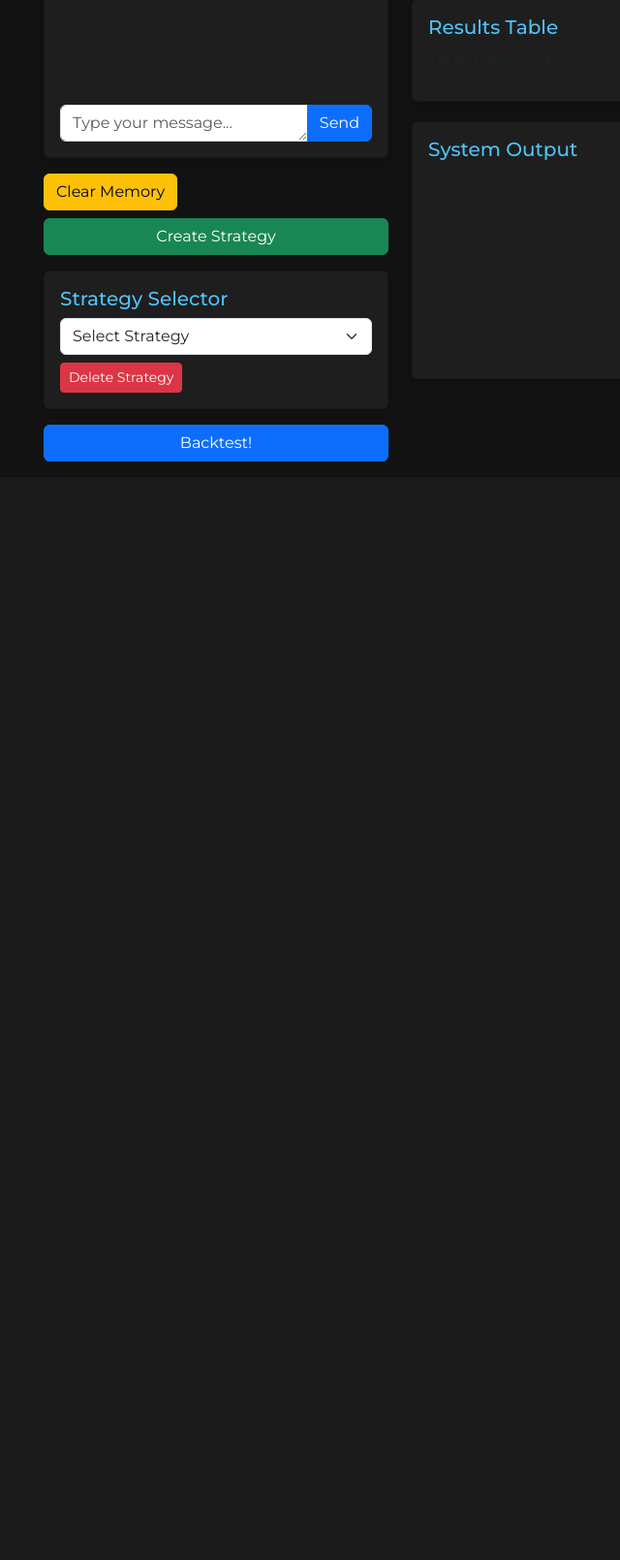
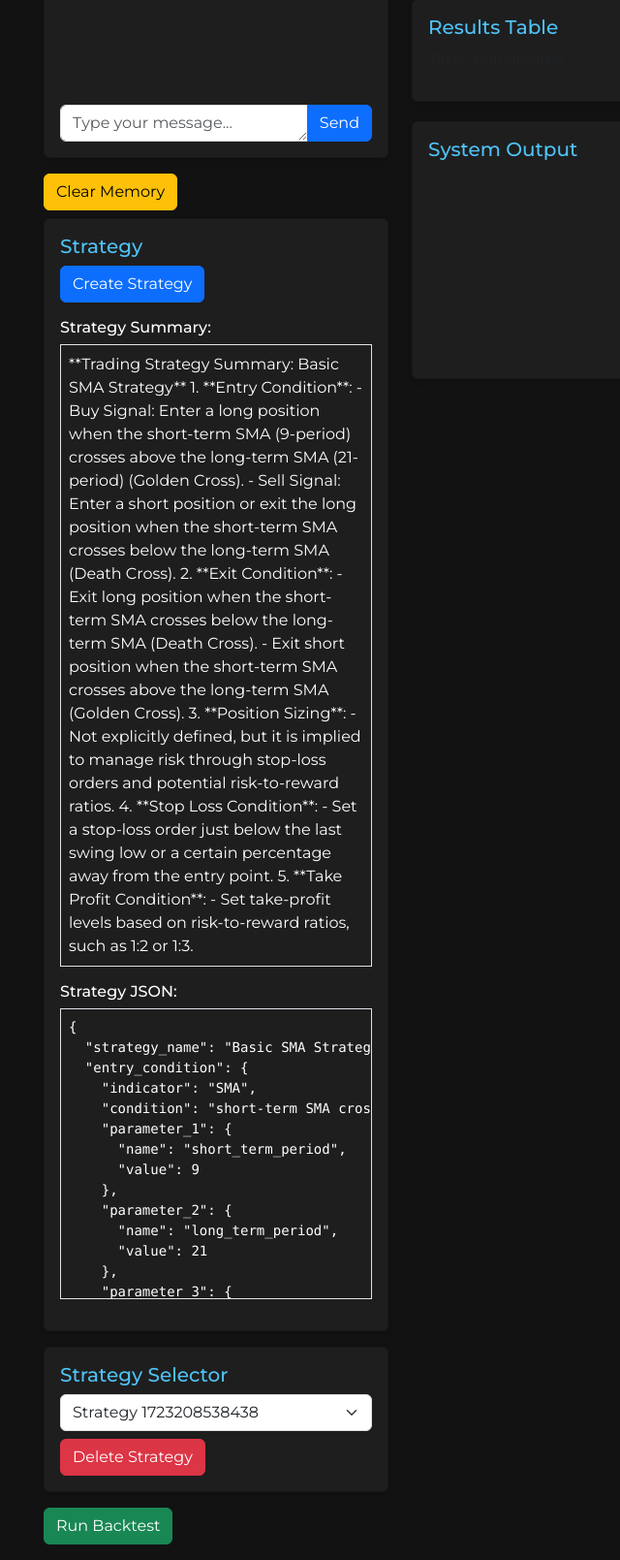
Before and after one commit to cetyz/crypto_trading_app, a Flask app: page /backtesting in a window 1280 px wide. Shown: the part 519-2128 px from the top of the page at 97% size, without its empty margins (37-677 px from the left). Before the commit the page ends 995 px from the top, so only its background shows below. Run offline with Flask 3, Linux system fonts and the light colour scheme.

Commit message:
implemented strategy summarization and json output

```diff
--- a/app.py
+++ b/app.py
@@ -1,5 +1,6 @@
 from typing import Dict, List
 import os
+import json
 from flask import Flask, render_template, request, jsonify, Response, stream_with_context, session
 from dotenv import load_dotenv
 from openai import OpenAI
@@ -10,6 +11,9 @@ load_dotenv()
 
 app = Flask(__name__)
 app.secret_key = os.getenv("FLASK_SECRET_KEY")
+
+STRATEGIES_DIR = 'user_strategies'
+os.makedirs(STRATEGIES_DIR, exist_ok=True)
 
 GPT_MODEL = 'gpt-4o-mini'
 STREAM = True
@@ -109,6 +113,289 @@ def get_agent():
         agent = Agent.from_dict(session['agent_data'])
     return agent
 
+def summarize_strategy(chat_history):
+    response = client.chat.completions.create(
+        model=GPT_MODEL,
+        messages=[
+            {"role": "system", "content": "You are a Strategy Summarizer Agent. Your task is to analyze the chat history and extract a clear, concise summary of the trading strategy discussed. Your summary should include the following: 1. Entry Condition 2. Exit Condition 3. Position Sizing 4. Stop Loss Condition 5. Take Profit Condition \n\n"},
+            {"role": "user", "content": f"Summarize the trading strategy from this chat history:\n\n{chat_history}"}
+        ]
+    )
+    return response.choices[0].message.content
+
+def generate_strategy_json(strategy_summary):
+    response = client.chat.completions.create(
+        model=GPT_MODEL,
+        messages=[
+            {"role": "system", "content": """You are an expert in creating trading strategies. Your task is to convert the provided strategy summary into a structured JSON representation.
+             Example strategy summary:
+             Strategy Name: Simple Moving Average Crossover Strategy
+             Strategy Summary: Using a fast period of 10, and slow period of 50, entry condition is when the fast SMA crosses over the slow SMA. Exit condition is when fast SMA crosses below the slow SMA. Use a fixed position size of 100. Stop loss will be 2 percent below entry price. Take profit will be 5 percent above entry price.
+
+             Example output (not perfect formatting, just to convey the example):
+             strategy_name: Simple Moving Average Crossover Strategy
+
+             entry_condition: {
+             indicator: SMA,
+             parameter_1: {
+             name: fast_period,
+             value: 10
+             },
+             parameter_2: {
+             name: slow_period,
+             value: 50
+             },
+             parameter_3: {
+             name: N/A,
+             value: 0
+             },
+             condition: fast SMA crosses above slow SMA
+             }
+
+             exit_condition: {
+             indicator: SMA,
+             parameter_1: {
+             name: fast_period,
+             value: 10
+             },
+             parameter_2: {
+             name: slow_period,
+             value: 50
+             },
+             parameter_3: {
+             name: N/A,
+             value: 0
+             },
+             condition: fast SMA crosses below slow SMA
+             }
+
+             position_size: {
+             type: fixed,
+             value: 100
+             }
+
+             stop_loss: {
+             parameter_1: {
+             name: percentage of entry price,
+             value: 2
+             },
+             parameter_2: {
+             name: N/A
+             value: 0
+             },
+             parameter_3: {
+             name: N/A,
+             value: 0
+             },
+             condition: price falls below entry price
+             }
+
+             take_profit: {
+             parameter_1: {
+             name: percentage of entry price,
+             value: 5
+             },
+             parameter_2: {
+             name: N/A
+             value: 0
+             },
+             parameter_3: {
+             name: N/A,
+             value: 0
+             },
+             condition: price goes above entry price
+             }
+
+             """},
+            {"role": "user", "content": f"Create a JSON representation of this strategy:\n\n{strategy_summary}"}
+        ],
+        response_format={
+            "type": "json_schema",
+            "json_schema": {
+                "name": "strategy_to_json",
+                "strict": True,
+                "schema": {
+                    "type": "object",
+                    "properties": {
+                        "strategy_name": {
+                            "type": "string"
+                        },
+                        "entry_condition": {
+                            "type": "object",
+                            "properties": {
+                                "indicator": {"type": "string"},
+                                "condition": {"type": "string"},
+                                "parameter_1": {
+                                    "type": "object",
+                                    "properties": {
+                                        "name": {"type": "string"},
+                                        "value": {"type": "integer"},
+                                    },
+                                    "required": ["name", "value"],
+                                    "additionalProperties": False
+                                },
+                                "parameter_2": {
+                                    "type": "object",
+                                    "properties": {
+                                        "name": {"type": "string"},
+                                        "value": {"type": "integer"},
+                                    },
+                                    "required": ["name", "value"],
+                                    "additionalProperties": False
+                                },
+                                "parameter_3": {
+                                    "type": "object",
+                                    "properties": {
+                                        "name": {"type": "string"},
+                                        "value": {"type": "integer"},
+                                    },
+                                    "required": ["name", "value"],
+                                    "additionalProperties": False
+                                },
+                            },
+                            "required": ["indicator", "condition", "parameter_1", "parameter_2", "parameter_3"],
+                            "additionalProperties": False
+                        },
+                        "exit_condition": {
+                            "type": "object",
+                            "properties": {
+                                "indicator": {"type": "string"},
+                                "condition": {"type": "string"},
+                                "parameter_1": {
+                                    "type": "object",
+                                    "properties": {
+                                        "name": {"type": "string"},
+                                        "value": {"type": "integer"},
+                                    },
+                                    "required": ["name", "value"],
+                                    "additionalProperties": False
+                                },
+                                "parameter_2": {
+                                    "type": "object",
+                                    "properties": {
+                                        "name": {"type": "string"},
+                                        "value": {"type": "integer"},
+                                    },
+                                    "required": ["name", "value"],
+                                    "additionalProperties": False
+                                },
+                                "parameter_3": {
+                                    "type": "object",
+                                    "properties": {
+                                        "name": {"type": "string"},
+                                        "value": {"type": "integer"},
+                                    },
+                                    "required": ["name", "value"],
+                                    "additionalProperties": False
+                                },
+                            },
+                            "required": ["indicator", "condition", "parameter_1", "parameter_2", "parameter_3"],
+                            "additionalProperties": False
+                        },
+                        "position_size": {
+                            "type": "object",
+                            "properties": {
+                                "type": {"type": "string"},
+                                "value": {"type": "integer"},
+                            },
+                            "required": ["type", "value"],
+                            "additionalProperties": False
+                        },
+                        "stop_loss": {
+                            "type": "object",
+                            "properties": {
+                                "condition": {"type": "string"},
+                                "parameter_1": {
+                                    "type": "object",
+                                    "properties": {
+                                        "name": {"type": "string"},
+                                        "value": {"type": "integer"},
+                                    },
+                                    "required": ["name", "value"],
+                                    "additionalProperties": False
+                                },
+                                "parameter_2": {
+                                    "type": "object",
+                                    "properties": {
+                                        "name": {"type": "string"},
+                                        "value": {"type": "integer"},
+                                    },
+                                    "required": ["name", "value"],
+                                    "additionalProperties": False
+                                },
+                                "parameter_3": {
+                                    "type": "object",
+                                    "properties": {
+                                        "name": {"type": "string"},
+                                        "value": {"type": "integer"},
+                                    },
+                                    "required": ["name", "value"],
+                                    "additionalProperties": False
+                                },
+                            },
+                            "required": ["condition", "parameter_1", "parameter_2", "parameter_3"],
+                            "additionalProperties": False
+                        },
+                        "take_profit": {
+                            "type": "object",
+                            "properties": {
+                                "condition": {"type": "string"},
+                                "parameter_1": {
+                                    "type": "object",
+                                    "properties": {
+                                        "name": {"type": "string"},
+                                        "value": {"type": "integer"},
+                                    },
+                                    "required": ["name", "value"],
+                                    "additionalProperties": False
+                                },
+                                "parameter_2": {
+                                    "type": "object",
+                                    "properties": {
+                                        "name": {"type": "string"},
+                                        "value": {"type": "integer"},
+                                    },
+                                    "required": ["name", "value"],
+                                    "additionalProperties": False
+                                },
+                                "parameter_3": {
+                                    "type": "object",
+                                    "properties": {
+                                        "name": {"type": "string"},
+                                        "value": {"type": "integer"},
+                                    },
+                                    "required": ["name", "value"],
+                                    "additionalProperties": False
+                                },
+                            },
+                            "required": ["condition", "parameter_1", "parameter_2", "parameter_3"],
+                            "additionalProperties": False
+                        },
+                    },
+                    "required": ["strategy_name", "entry_condition", "exit_condition", "position_size", "stop_loss", "take_profit"],
+                    "additionalProperties": False
+                }
+            }
+        }
+    )
+    return response.choices[0].message.content
+
+def get_user_strategies_file():
+    user_id = session.get('user_id', 'default_user')  # You should implement proper user authentication
+    return os.path.join(STRATEGIES_DIR, f"{user_id}_strategies.json")
+
+def load_user_strategies():
+    file_path = get_user_strategies_file()
+    if os.path.exists(file_path):
+        with open(file_path, 'r') as f:
+            return json.load(f)
+    return []
+
+def save_user_strategies(strategies):
+    file_path = get_user_strategies_file()
+    with open(file_path, 'w') as f:
+        json.dump(strategies, f, indent=2)
+
 
 @app.route('/')
 def index():
@@ -159,5 +446,50 @@ def set_backtest_params():
 
     return jsonify({"status": "success", "message": "Backtest parameters set successfully"})
 
+@app.route('/generate_strategy', methods=['POST'])
+def generate_strategy():
+    chat_history = request.json.get('chat_history')
+
+    # Step 3: Summarize the strategy
+    strategy_summary = summarize_strategy(chat_history)
+
+    # Step 4: Generate JSON from the summary
+    strategy_json = generate_strategy_json(strategy_summary)
+
+    # Store the summary for front-end use
+    session['current_strategy_summary'] = strategy_summary
+
+    return jsonify({
+        "strategy_summary": strategy_summary,
+        "strategy_json": strategy_json
+    })
+
+@app.route('/get_current_strategy', methods=['GET'])
+def get_current_strategy():
+    return jsonify({
+        "strategy_summary": session.get('current_strategy_summary', "No strategy currently selected.")
+    })
+
+@app.route('/save_strategy', methods=['POST'])
+def save_strategy():
+    new_strategy = request.json
+    strategies = load_user_strategies()
+    strategies.append(new_strategy)
+    save_user_strategies(strategies)
+    return jsonify({"message": "Strategy saved successfully", "strategies": strategies})
+
+@app.route('/get_strategies', methods=['GET'])
+def get_strategies():
+    strategies = load_user_strategies()
+    return jsonify(strategies)
+
+@app.route('/delete_strategy', methods=['POST'])
+def delete_strategy():
+    strategy_name = request.json.get('name')
+    strategies = load_user_strategies()
+    strategies = [s for s in strategies if s['name'] != strategy_name]
+    save_user_strategies(strategies)
+    return jsonify({"message": "Strategy deleted successfully", "strategies": strategies})
+
 if __name__ == '__main__':
     app.run(debug=True)
--- a/static/js/main.js
+++ b/static/js/main.js
@@ -6,6 +6,13 @@ document.addEventListener('DOMContentLoaded', function() {
     const clearMemoryButton = document.getElementById('clear-memory');
     const instrumentSelect = document.getElementById('instrument-select');
     const timeframeSelect = document.getElementById('timeframe-select');
+    const createStrategyButton = document.getElementById('create-strategy-button');
+    const strategyDisplay = document.getElementById('strategy-display');
+    const jsonDisplay = document.getElementById('json-display');
+    const strategySelector = document.getElementById('strategy-selector');
+    const deleteStrategyButton = document.getElementById('delete-strategy-button');
+
+    let strategies = [];
 
     function updateBacktestingParameters() {
         const instrument = instrumentSelect.value;
@@ -148,6 +155,104 @@ document.addEventListener('DOMContentLoaded', function() {
         });
     });
 
+    createStrategyButton.addEventListener('click', function() {
+        const chatHistory = Array.from(chatMessages.children).map(msg => msg.textContent).join('\n');
+
+        fetch('/generate_strategy', {
+            method: 'POST',
+            headers: { 'Content-Type': 'application/json' },
+            body: JSON.stringify({chat_history: chatHistory}),
+        })
+        .then(response => response.json())
+        .then(data => {
+            const newStrategy = {
+                name: `Strategy ${Date.now()}`,  // Use timestamp for unique names
+                summary: data.strategy_summary,
+                json: data.strategy_json
+            };
+
+            fetch('/save_strategy', {
+                method: 'POST',
+                headers: { 'Content-Type': 'application/json' },
+                body: JSON.stringify(newStrategy),
+            })
+            .then(response => response.json())
+            .then(result => {
+                updateStrategySelector(result.strategies);
+                strategySelector.value = newStrategy.name;
+                displayStrategy(newStrategy);
+            })
+            .catch(error => console.error('Error saving strategy:', error));
+        })
+        .catch(error => console.error('Error generating strategy:', error));
+    });
+
+    function loadStrategies() {
+        fetch('/get_strategies')
+            .then(response => response.json())
+            .then(strategies => {
+                updateStrategySelector(strategies);
+                if (strategies.length > 0) {
+                    strategySelector.value = strategies[0].name;
+                    displayStrategy(strategies[0]);
+                }
+            })
+            .catch(error => console.error('Error loading strategies:', error));
+    }
+
+    function updateStrategySelector(strategies) {
+        strategySelector.innerHTML = '';
+        strategies.forEach(strategy => {
+            const option = document.createElement('option');
+            option.value = strategy.name;
+            option.textContent = strategy.name;
+            strategySelector.appendChild(option);
+        });
+    }
+
+    function displayStrategy(strategy) {
+        strategyDisplay.textContent = strategy.summary;
+        jsonDisplay.textContent = JSON.stringify(JSON.parse(strategy.json), null, 2);
+    }
+
+    strategySelector.addEventListener('change', function() {
+        fetch('/get_strategies')
+            .then(response => response.json())
+            .then(strategies => {
+                const selectedStrategy = strategies.find(s => s.name === this.value);
+                if (selectedStrategy) {
+                    displayStrategy(selectedStrategy);
+                }
+            })
+            .catch(error => console.error('Error loading strategies:', error));
+    });
+
+    deleteStrategyButton.addEventListener('click', function() {
+        const selectedStrategyName = strategySelector.value;
+        if (selectedStrategyName) {
+            fetch('/delete_strategy', {
+                method: 'POST',
+                headers: { 'Content-Type': 'application/json' },
+                body: JSON.stringify({name: selectedStrategyName}),
+            })
+            .then(response => response.json())
+            .then(result => {
+                updateStrategySelector(result.strategies);
+                if (result.strategies.length > 0) {
+                    strategySelector.value = result.strategies[0].name;
+                    displayStrategy(result.strategies[0]);
+                } else {
+                    strategyDisplay.textContent = '';
+                    jsonDisplay.textContent = '';
+                }
+            })
+            .catch(error => console.error('Error deleting strategy:', error));
+        }
+    });
+
+    // Load strategies when the page loads
+    loadStrategies();
+
     // Initialize the textarea height
     adjustTextareaHeight();
 });
--- a/templates/backtesting.html
+++ b/templates/backtesting.html
@@ -44,24 +44,35 @@
         <!-- Create Clear Memory Button -->
         <button id="clear-memory" class="btn btn-warning mb-2">Clear Memory</button>
 
-        <!-- Create Strategy Button -->
-        <button class="btn btn-success mb-3 w-100" onclick="createStrategy()">Create Strategy</button>
+        <!-- Strategy creation and display -->
+        <div class="card mb-3">
+            <div class="card-body">
+                <h5 class="card-title">Strategy</h5>
+                <button id="create-strategy-button" class="btn btn-primary mb-3">Create Strategy</button>
+                <div class="mb-3">
+                    <h6>Strategy Summary:</h6>
+                    <div id="strategy-display" class="border p-2" style="min-height: 100px;"></div>
+                </div>
+                <div>
+                    <h6>Strategy JSON:</h6>
+                    <pre id="json-display" class="border p-2" style="max-height: 300px; overflow-y: auto;"></pre>
+                </div>
+            </div>
+        </div>
 
-        <!-- Strategy Selector -->
+        <!-- Strategy selector -->
         <div class="card mb-3">
             <div class="card-body">
                 <h5 class="card-title">Strategy Selector</h5>
-                <select id="strategy-select" class="form-select mb-2">
-                    <option selected>Select Strategy</option>
-                    <option value="strategy1">Strategy 1</option>
-                    <option value="strategy2">Strategy 2</option>
+                <select id="strategy-selector" class="form-select mb-2">
+                    <!-- Options will be dynamically added here -->
                 </select>
-                <button class="btn btn-danger btn-sm" onclick="deleteStrategy()">Delete Strategy</button>
+                <button id="delete-strategy-button" class="btn btn-danger">Delete Strategy</button>
             </div>
         </div>
 
-        <!-- Backtest Button -->
-        <button class="btn btn-primary mb-3 w-100" onclick="startBacktest()">Backtest!</button>
+        <!-- Backtest button -->
+        <button id="run-backtest-button" class="btn btn-success mb-3">Run Backtest</button>
     </div>
 
     <!-- Right column: Output and results -->
```
Also changed, not shown: user_strategies/default_user_strategies.json (added, +7 -0 lines).
